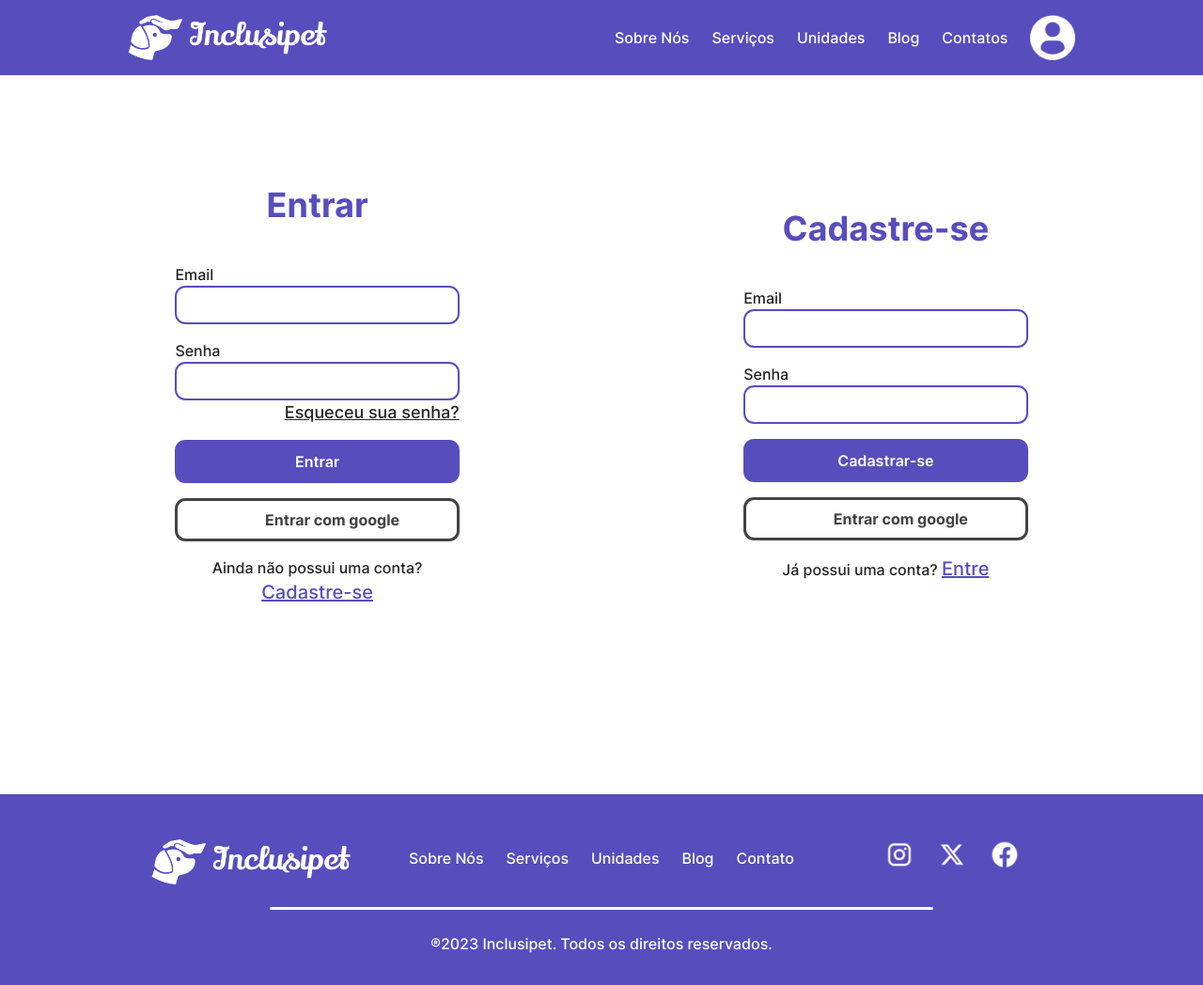
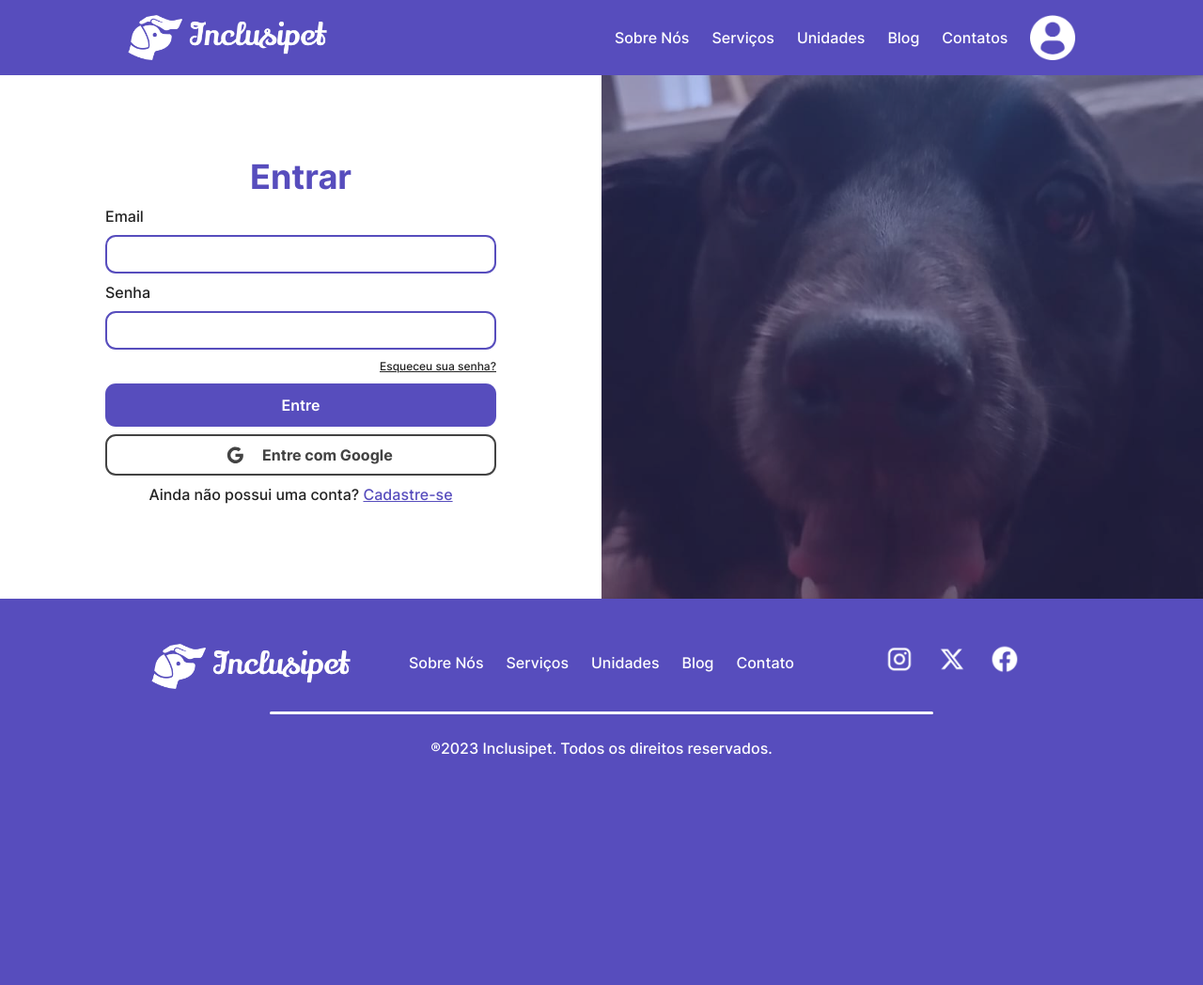
Before and after one commit to Chrb09/InclusipetProject, a PHP site: page /login.html in a window 1280 px wide. Shown: the whole page at 94% size. After the commit the page ends 806 px from the top, so only its background shows below. Run offline with PHP 8.4, Linux system fonts and the light colour scheme.

Commit message:
Login & Cadastro Completo + Alterações Gerais

```diff
--- a/Posts/post1.html
+++ b/Posts/post1.html
@@ -107,7 +107,7 @@
       };
     </script>
     <!--Conteudo-->
-
+    <div class="scroll-watcher"></div>
     <div class="container container__post">
       <div class="container__titulo">
         <a href="../blog.html" class="link"
--- a/Posts/post2.html
+++ b/Posts/post2.html
@@ -107,7 +107,7 @@
       };
     </script>
     <!--Conteudo-->
-
+    <div class="scroll-watcher"></div>
     <div class="container container__post">
       <div class="container__titulo">
         <a href="../blog.html" class="link"
--- a/Posts/post3.html
+++ b/Posts/post3.html
@@ -107,7 +107,7 @@
       };
     </script>
     <!--Conteudo-->
-
+    <div class="scroll-watcher"></div>
     <div class="container container__post">
       <div class="container__titulo">
         <a href="../blog.html" class="link"
--- a/Posts/post4.html
+++ b/Posts/post4.html
@@ -107,7 +107,7 @@
       };
     </script>
     <!--Conteudo-->
-
+    <div class="scroll-watcher"></div>
     <div class="container container__post">
       <div class="container__titulo">
         <a href="../blog.html" class="link"
--- a/css/Style.css
+++ b/css/Style.css
@@ -83,14 +83,19 @@ iframe {
   font-size: var(--size-xl);
   padding: 0.5em 1em;
   color: var(--gray);
+  fill: var(--gray);
   border-style: solid;
-  border-width: 0.2em;
+  border-width: 0.15em;
   border-color: var(--gray);
   border-radius: 0.7em;
-  transition: color 0.3s, background-color 0.3s, transform 0.3s;
+  display: flex;
+  justify-content: center;
+  align-items: center;
+  transition: color 0.3s, background-color 0.3s, transform 0.3s, fill 0.3s;
   &:hover {
     transform: translate(0, -4px);
     color: var(--white);
+    fill: var(--white);
     background-color: var(--gray);
   }
 }
@@ -387,7 +386,7 @@ strong {
   padding-top: 3rem;
   padding-bottom: 2rem;
   flex-direction: column;
-  z-index: 1;
+  z-index: 10;
 }
 .container__footer {
   display: flex;
--- a/css/StyleLogin.css
+++ b/css/StyleLogin.css
@@ -1,82 +1,150 @@
-.container__login {
-  display: flex;
-  flex-direction: row;
-  justify-content: center;
-  align-items: center;
-  height: 85vh;
-  gap: 30%;
+ins {
+  font-size: 0.75em;
+  text-align: right;
 }
-.content {
+#signUp,
+#signIn {
+  color: var(--purple);
+  text-decoration: underline;
+  cursor: pointer;
+}
+.svggoogle {
+  fill: inherit;
+  height: 1.25em;
+}
+.container-login {
+  position: relative;
+  overflow: hidden;
+  width: 100%;
+  min-height: 80vh;
+}
+.form-container {
+  position: absolute;
+  top: 0;
+  height: 100%;
+  transition: transform 0.6s ease-in-out,
+    opacity 0.7s cubic-bezier(1, -0.19, 0.06, 1.16);
   display: flex;
   flex-direction: column;
   align-items: center;
   justify-content: center;
-  gap: 2.5em;
 }
-.left-container,
-.right-container {
-  width: 30%;
-}
-.form__login {
+form {
+  padding-bottom: 5rem;
+  width: 65%;
+  gap: 0.5em;
   display: flex;
   flex-direction: column;
-  width: 100%;
-  gap: 1em;
+  justify-content: center;
 }
-.form__row {
-  display: flex;
-  flex-direction: column;
-}
-.password {
-  align-self: flex-end;
-}
-.signin {
+form p {
   text-align: center;
 }
-.botao-borda {
-  display: flex;
-  justify-content: center;
-  align-items: center;
-  gap: 1rem;
+.sign-in-container {
+  left: 0;
+  width: 50%;
+  z-index: 2;
 }
-.google {
-  width: 1em;
-  height: 1em;
-  color: var(--gray);
-  &:hover {
-    background-color: white;
+
+.container-login.right-panel-active .sign-in-container {
+  transform: translateX(100%);
+  opacity: 0;
+}
+
+.sign-up-container {
+  left: 0;
+  width: 50%;
+  opacity: 0;
+  z-index: 1;
+}
+
+.container-login.right-panel-active .sign-up-container {
+  transform: translateX(100%);
+  opacity: 1;
+  z-index: 5;
+}
+.overlay-container {
+  background-image: url(/img/Login/Background.png);
+  background-repeat: no-repeat;
+  background-size: cover;
+  background-position: center;
+  position: absolute;
+  top: 0;
+  left: 50%;
+  width: 50%;
+  height: 100%;
+  overflow: hidden;
+  transition: transform 0.6s ease-in-out;
+  z-index: 10;
+}
+
+.container-login.right-panel-active .overlay-container {
+  transform: translateX(-100%);
+}
+.overlay {
+  color: #ffffff;
+  position: relative;
+  left: -100%;
+  height: 100%;
+  width: 200%;
+  transform: translateX(0);
+}
+
+.container-login.right-panel-active .overlay {
+  transform: translateX(50%);
+}
+
+/* md */
+@media (min-width: 768px) {
+  body {
+    padding-bottom: 15vh;
   }
 }
-ins {
-  font-size: var(--size-lg);
+@media (max-width: 768px) {
+  .overlay-container {
+    display: none;
   }
-.signin ins {
-  color: var(--purple);
-  font-size: var(--size-xl);
+  .sign-in-container {
+    left: 0;
+    width: 100%;
+    z-index: 2;
   }
-.imagem {
-  display: none;
+  .form-container {
     position: absolute;
-  width: 52%;
+    top: 0;
     height: 100%;
+    transition: transform 0.6s ease-in-out, opacity 0.7s ease;
   }
-.imagem img {
+  .container-login.right-panel-active .sign-in-container {
+    transform: translateX(0);
+    opacity: 0;
+  }
+
+  .sign-up-container {
+    left: 0;
     width: 100%;
-  height: 100%;
+    opacity: 0;
+    z-index: 1;
   }
-footer {
-  margin-top: 0;
+
+  .container-login.right-panel-active .sign-up-container {
+    transform: translateX(0);
+    opacity: 1;
+    z-index: 5;
   }
-/* xl */
-@media (max-width: 1536px) {
+
+  .container-login.right-panel-active .overlay-container {
+    transform: translateX(0);
   }
-@media (max-width: 1280px) {
+
+  .container-login.right-panel-active .overlay {
+    transform: translateX(0);
   }
-/* lg */
-@media (max-width: 1024px) {
+  form {
+    padding-top: 2em;
+    padding-bottom: 0;
+    width: 80%;
   }
-/* md */
-@media (max-width: 768px) {
 }
 /* sm */
 @media (max-width: 640px) {
--- a/login.html
+++ b/login.html
@@ -99,62 +99,85 @@
     </script>
 
     <!-- LOGIN -->
-    <div class="login">
-      <div class="imagem">
-        <img src="img/Login/Image.png" alt="" />
-      </div>
-      <div class="container container__login">
-        <div class="left-container">
-          <div class="content">
-            <div class="titulo">Entrar</div>
-            <form action="" class="form__login">
-              <div class="form__row">
+    <div class="container-login" id="container-login">
+      <div class="form-container sign-up-container">
+        <form action="#">
+          <div class="titulo">Cadastrar-se</div>
           <label for="">Email</label>
-                <input type="email" name="" id="" />
-              </div>
-              <div class="form__row">
+          <input type="email" />
           <label for="">Senha</label>
-                <input type="password" value="" />
-                <div class="password"><ins>Esqueceu sua senha?</ins></div>
-              </div>
-              <button class="botao-solido" onclick=" " type="button">
-                Entrar
+          <input type="password" />
+          <button class="botao-solido">Cadastre-se</button>
+          <button class="botao-borda">
+            <?xml version="1.0" ?><svg
+              id="Layer_1"
+              style="enable-background: new 0 0 56.6934 56.6934"
+              version="1.1"
+              viewBox="0 0 56.6934 56.6934"
+              width="56.6934px"
+              xml:space="preserve"
+              xmlns="http://www.w3.org/2000/svg"
+              xmlns:xlink="http://www.w3.org/1999/xlink"
+              class="svggoogle">
+              <path
+                d="M51.981,24.4812c-7.7173-0.0038-15.4346-0.0019-23.1518-0.001c0.001,3.2009-0.0038,6.4018,0.0019,9.6017  c4.4693-0.001,8.9386-0.0019,13.407,0c-0.5179,3.0673-2.3408,5.8723-4.9258,7.5991c-1.625,1.0926-3.492,1.8018-5.4168,2.139  c-1.9372,0.3306-3.9389,0.3729-5.8713-0.0183c-1.9651-0.3921-3.8409-1.2108-5.4773-2.3649  c-2.6166-1.8383-4.6135-4.5279-5.6388-7.5549c-1.0484-3.0788-1.0561-6.5046,0.0048-9.5805  c0.7361-2.1679,1.9613-4.1705,3.5708-5.8002c1.9853-2.0324,4.5664-3.4853,7.3473-4.0811c2.3812-0.5083,4.8921-0.4113,7.2234,0.294  c1.9815,0.6016,3.8082,1.6874,5.3044,3.1163c1.5125-1.5039,3.0173-3.0164,4.527-4.5231c0.7918-0.811,1.624-1.5865,2.3908-2.4196  c-2.2928-2.1218-4.9805-3.8274-7.9172-4.9056C32.0723,4.0363,26.1097,3.995,20.7871,5.8372  C14.7889,7.8907,9.6815,12.3763,6.8497,18.0459c-0.9859,1.9536-1.7057,4.0388-2.1381,6.1836  C3.6238,29.5732,4.382,35.2707,6.8468,40.1378c1.6019,3.1768,3.8985,6.001,6.6843,8.215c2.6282,2.0958,5.6916,3.6439,8.9396,4.5078  c4.0984,1.0993,8.461,1.0743,12.5864,0.1355c3.7284-0.8581,7.256-2.6397,10.0725-5.24c2.977-2.7358,5.1006-6.3403,6.2249-10.2138  C52.5807,33.3171,52.7498,28.8064,51.981,24.4812z" />
+            </svg>
+            Cadastrar-se com Google
           </button>
-              <button class="botao-borda" onclick=" " type="button">
-                <svg class="google" src="img/Login/Google.svg" alt="" />Entrar
-                com google
-              </button>
-              <div class="signin">
-                Ainda não possui uma conta? <ins>Cadastre-se</ins>
-              </div>
+          <p>
+            Já possui uma conta?
+            <a class="" id="signIn">Entre</a>
+          </p>
         </form>
       </div>
-        </div>
-        <div class="right-container">
-          <div class="content">
-            <div class="titulo">Cadastre-se</div>
-            <form action="" class="form__login">
-              <div class="form__row">
+      <div class="form-container sign-in-container">
+        <form action="#">
+          <div class="titulo">Entrar</div>
           <label for="">Email</label>
-                <input type="email" name="" id="" />
-              </div>
-              <div class="form__row">
+          <input type="email" />
           <label for="">Senha</label>
-                <input type="password" name="" id="" />
-              </div>
-              <button class="botao-solido" onclick=" " type="button">
-                Cadastrar-se
+          <input type="password" />
+          <ins><a href="#">Esqueceu sua senha?</a></ins>
+          <button class="botao-solido">Entre</button>
+          <button class="botao-borda">
+            <?xml version="1.0" ?><svg
+              id="Layer_1"
+              style="enable-background: new 0 0 56.6934 56.6934"
+              version="1.1"
+              viewBox="0 0 56.6934 56.6934"
+              width="56.6934px"
+              xml:space="preserve"
+              xmlns="http://www.w3.org/2000/svg"
+              xmlns:xlink="http://www.w3.org/1999/xlink"
+              class="svggoogle">
+              <path
+                d="M51.981,24.4812c-7.7173-0.0038-15.4346-0.0019-23.1518-0.001c0.001,3.2009-0.0038,6.4018,0.0019,9.6017  c4.4693-0.001,8.9386-0.0019,13.407,0c-0.5179,3.0673-2.3408,5.8723-4.9258,7.5991c-1.625,1.0926-3.492,1.8018-5.4168,2.139  c-1.9372,0.3306-3.9389,0.3729-5.8713-0.0183c-1.9651-0.3921-3.8409-1.2108-5.4773-2.3649  c-2.6166-1.8383-4.6135-4.5279-5.6388-7.5549c-1.0484-3.0788-1.0561-6.5046,0.0048-9.5805  c0.7361-2.1679,1.9613-4.1705,3.5708-5.8002c1.9853-2.0324,4.5664-3.4853,7.3473-4.0811c2.3812-0.5083,4.8921-0.4113,7.2234,0.294  c1.9815,0.6016,3.8082,1.6874,5.3044,3.1163c1.5125-1.5039,3.0173-3.0164,4.527-4.5231c0.7918-0.811,1.624-1.5865,2.3908-2.4196  c-2.2928-2.1218-4.9805-3.8274-7.9172-4.9056C32.0723,4.0363,26.1097,3.995,20.7871,5.8372  C14.7889,7.8907,9.6815,12.3763,6.8497,18.0459c-0.9859,1.9536-1.7057,4.0388-2.1381,6.1836  C3.6238,29.5732,4.382,35.2707,6.8468,40.1378c1.6019,3.1768,3.8985,6.001,6.6843,8.215c2.6282,2.0958,5.6916,3.6439,8.9396,4.5078  c4.0984,1.0993,8.461,1.0743,12.5864,0.1355c3.7284-0.8581,7.256-2.6397,10.0725-5.24c2.977-2.7358,5.1006-6.3403,6.2249-10.2138  C52.5807,33.3171,52.7498,28.8064,51.981,24.4812z" />
+            </svg>
+            Entre com Google
           </button>
-              <button class="botao-borda" onclick=" " type="button">
-                <svg class="google" src="img/Login/Google.svg" alt="" />Entrar
-                com google
-              </button>
-              <div class="signin">Já possui uma conta? <ins>Entre</ins></div>
+          <p>
+            Ainda não possui uma conta?
+            <a class="" id="signUp">Cadastre-se</a>
+          </p>
         </form>
       </div>
+      <div class="overlay-container">
+        <div class="overlay"></div>
       </div>
     </div>
-    </div>
+    <script>
+      const signUpButton = document.getElementById("signUp");
+      const signInButton = document.getElementById("signIn");
+      const containerlogin = document.getElementById("container-login");
+
+      signUpButton.addEventListener("click", () => {
+        containerlogin.classList.add("right-panel-active");
+      });
+
+      signInButton.addEventListener("click", () => {
+        containerlogin.classList.remove("right-panel-active");
+      });
+    </script>
 
     <!-- FOOTER -->
     <footer class="footer">
```
Also changed, not shown: other parts of css/Style.css (+20 -26 lines), Posts/post5.html (+11 -21 lines), css/StyleBlog.css (+8 -1 lines), img/Login/Background.png (added), img/Login/Image.png (deleted). Lines whose indentation alone changed are shown as unchanged.
